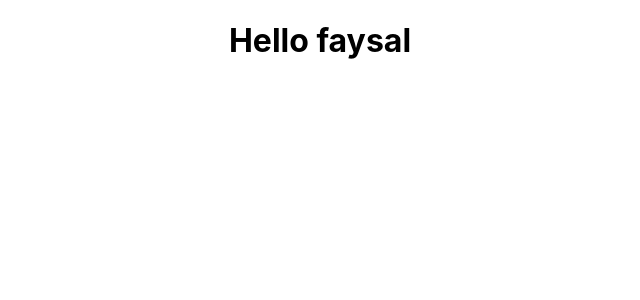
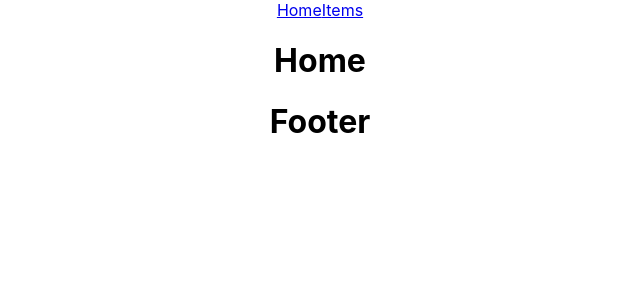
Before and after one commit to MohammadFaysal731/storage-devices-client-11, a React (Create React App) app: page / in a window 1280 px wide. Shown: the top 300 px of the page, without its empty margins (320-960 px from the left). Built offline with nearby package versions, Linux system fonts and the light colour scheme.

Commit message:
install react-router and set rout

```diff
--- a/package.json
+++ b/package.json
@@ -8,6 +8,7 @@
     "@testing-library/user-event": "^13.5.0",
     "react": "^18.1.0",
     "react-dom": "^18.1.0",
+    "react-router-dom": "^6.3.0",
     "react-scripts": "5.0.1",
     "web-vitals": "^2.1.4"
   },
--- a/src/App.js
+++ b/src/App.js
@@ -1,9 +1,23 @@
+import { Route, Routes } from 'react-router-dom';
 import './App.css';
+import Footer from './components/Footer/Footer';
+import Header from './components/Header/Header';
+import Home from './components/Home/Home';
+import Items from './components/Items/Items';
+import NotFound from './components/NotFound/NotFound';
 
 function App() {
   return (
     <div className="App">
-      <h1>Hello faysal</h1>
+      <Header></Header>
+      <Routes>
+        <Route path='/' element={<Home></Home>}></Route>
+        <Route path='/home' element={<Home></Home>}></Route>
+        <Route path='items' element={<Items></Items>}></Route>
+        <Route path='*' element={<NotFound></NotFound>}></Route>
+        {/* <Route></Route> */}
+      </Routes>
+      <Footer></Footer>
     </div>
   );
 }
--- /dev/null
+++ b/src/components/Footer/Footer.js
@@ -0,0 +1,11 @@
+import React from 'react';
+
+const Footer = () => {
+    return (
+        <div>
+            <h1>Footer</h1>
+        </div>
+    );
+};
+
+export default Footer;
--- /dev/null
+++ b/src/components/Header/Header.js
@@ -0,0 +1,13 @@
+import React from 'react';
+import { Link } from 'react-router-dom';
+
+const Header = () => {
+    return (
+        <div>
+            <Link to="/">Home</Link>
+            <Link to="/items">Items</Link>
+        </div>
+    );
+};
+
+export default Header;
--- /dev/null
+++ b/src/components/Home/Home.js
@@ -0,0 +1,11 @@
+import React from 'react';
+
+const Home = () => {
+    return (
+        <div>
+            <h1>Home</h1>
+        </div>
+    );
+};
+
+export default Home;
--- /dev/null
+++ b/src/components/Items/Items.js
@@ -0,0 +1,11 @@
+import React from 'react';
+
+const Items = () => {
+    return (
+        <div>
+            <h1>itmes</h1>
+        </div>
+    );
+};
+
+export default Items;
--- /dev/null
+++ b/src/components/NotFound/NotFound.js
@@ -0,0 +1,11 @@
+import React from 'react';
+
+const NotFound = () => {
+    return (
+        <div>
+            <h1>404</h1>
+        </div>
+    );
+};
+
+export default NotFound;
--- a/src/index.js
+++ b/src/index.js
@@ -3,11 +3,14 @@ import ReactDOM from 'react-dom/client';
 import './index.css';
 import App from './App';
 import reportWebVitals from './reportWebVitals';
+import { BrowserRouter } from 'react-router-dom';
 
 const root = ReactDOM.createRoot(document.getElementById('root'));
 root.render(
   <React.StrictMode>
-    <App />
+    <BrowserRouter>
+      <App />
+    </BrowserRouter>
   </React.StrictMode>
 );
 
```
Also changed, not shown: 2 other files (tests, documents, lock files or other folders).
